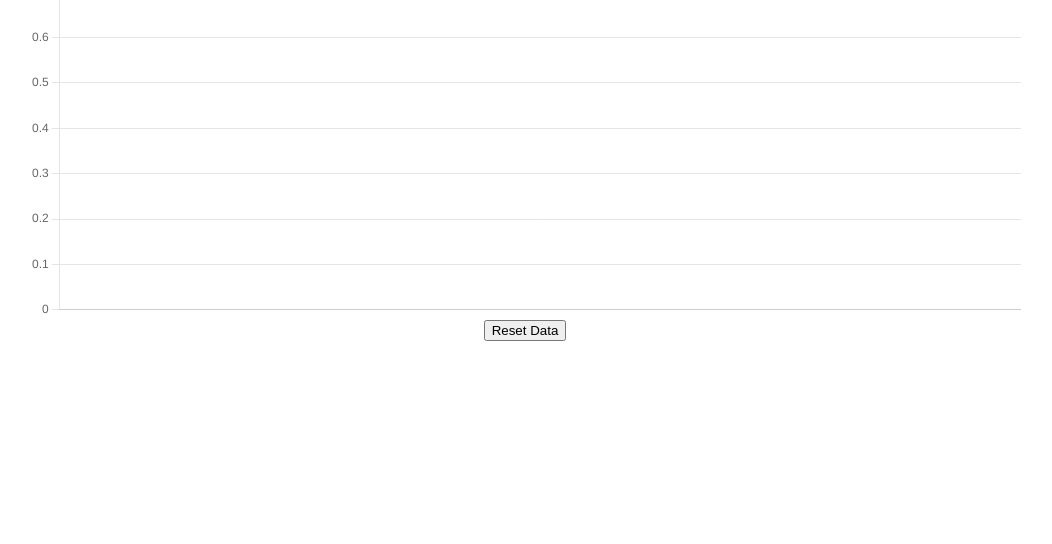
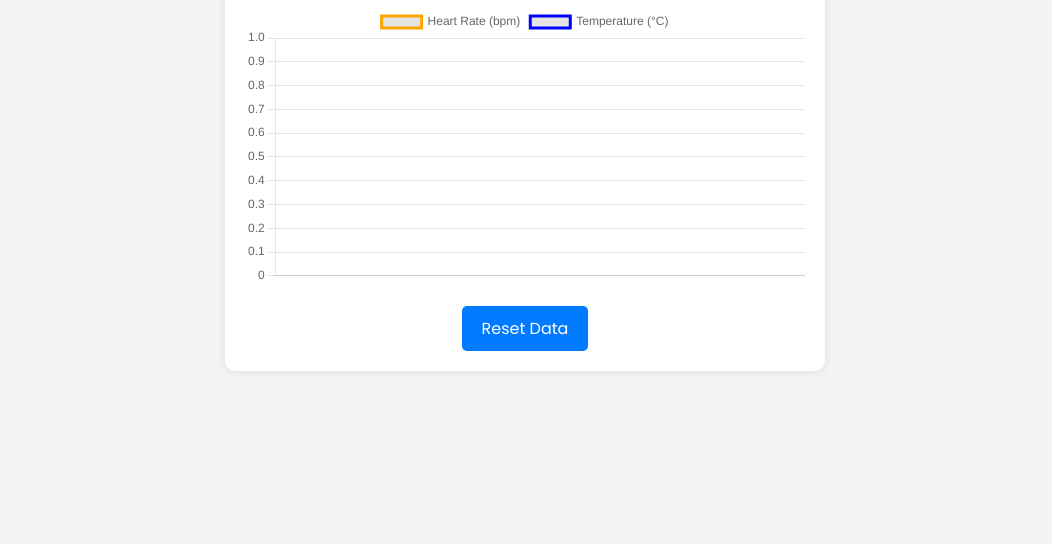
Before and after one commit to ElectroN41/hack, a plain HTML site: page index.html in a window 1280 px wide. Shown: the part 256-800 px from the top of the page, without its empty margins (115-1167 px from the left). Drawn offline with nearby package versions, Linux system fonts and the light colour scheme.

Commit message:
Update index.html

```diff
--- a/index.html
+++ b/index.html
@@ -4,38 +4,74 @@
     <meta charset="UTF-8">
     <meta name="viewport" content="width=device-width, initial-scale=1.0">
     <title>Vital Signs Monitor</title>
+    <link rel="preconnect" href="https://fonts.googleapis.com">
+    <link href="https://fonts.googleapis.com/css2?family=Poppins:wght@300;400;600&display=swap" rel="stylesheet">
+    <script src="https://cdn.jsdelivr.net/npm/chart.js"></script>
     <style>
+        * {
+            margin: 0;
+            padding: 0;
+            box-sizing: border-box;
+            font-family: 'Poppins', sans-serif;
+        }
         body {
-            font-family: Arial, sans-serif;
-            margin: 20px;
+            background: #f4f4f4;
+            display: flex;
+            flex-direction: column;
+            align-items: center;
+            justify-content: center;
+            min-height: 100vh;
+            padding: 20px;
+        }
+        .container {
+            background: #fff;
+            padding: 20px;
+            border-radius: 10px;
+            box-shadow: 0 0 10px rgba(0, 0, 0, 0.1);
+            width: 90%;
+            max-width: 600px;
             text-align: center;
         }
         .alert {
+            display: none;
             background-color: red;
             color: white;
             padding: 10px;
+            border-radius: 5px;
             margin-bottom: 10px;
-            display: none;
         }
         .chart-container {
-            width: 80%;
-            margin: auto;
+            width: 100%;
+            margin: 20px 0;
         }
         canvas {
             width: 100% !important;
             height: auto !important;
         }
+        button {
+            background: #007BFF;
+            color: white;
+            padding: 10px 20px;
+            border: none;
+            border-radius: 5px;
+            cursor: pointer;
+            font-size: 16px;
+        }
+        button:hover {
+            background: #0056b3;
+        }
     </style>
 </head>
 <body>
-    <h1>Vital Signs Monitor</h1>
-    <div id="alert" class="alert"></div>
-    <div class="chart-container">
-        <canvas id="vitalChart"></canvas>
+    <div class="container">
+        <h1>Vital Signs Monitor</h1>
+        <div id="alert" class="alert"></div>
+        <div class="chart-container">
+            <canvas id="vitalChart"></canvas>
+        </div>
+        <button onclick="resetData()">Reset Data</button>
     </div>
-    <button onclick="resetData()">Reset Data</button>
 
-    <script src="https://cdn.jsdelivr.net/npm/chart.js"></script>
     <script>
         let vitalData = [];
         const ctx = document.getElementById('vitalChart').getContext('2d');
@@ -44,13 +80,16 @@
             data: {
                 labels: [],
                 datasets: [
-                    { label: 'Heart Rate', borderColor: 'orange', data: [] },
-                    { label: 'Temperature', borderColor: 'blue', data: [] }
+                    { label: 'Heart Rate (bpm)', borderColor: 'orange', data: [], fill: false },
+                    { label: 'Temperature (°C)', borderColor: 'blue', data: [], fill: false }
                 ]
             },
             options: {
                 responsive: true,
-                scales: { y: { beginAtZero: false } }
+                maintainAspectRatio: false,
+                scales: {
+                    y: { beginAtZero: false }
+                }
             }
         });
 
@@ -74,7 +113,7 @@
             vitalChart.update();
 
             if (newVitals.heartRate < 60 || newVitals.heartRate > 100 || newVitals.temperature < 36 || newVitals.temperature > 38) {
-                document.getElementById('alert').textContent = `Abnormal vital signs detected: HR ${newVitals.heartRate} bpm, Temp ${newVitals.temperature.toFixed(1)}°C`;
+                document.getElementById('alert').textContent = `Abnormal vitals: HR ${newVitals.heartRate} bpm, Temp ${newVitals.temperature.toFixed(1)}°C`;
                 document.getElementById('alert').style.display = 'block';
             } else {
                 document.getElementById('alert').style.display = 'none';
```
